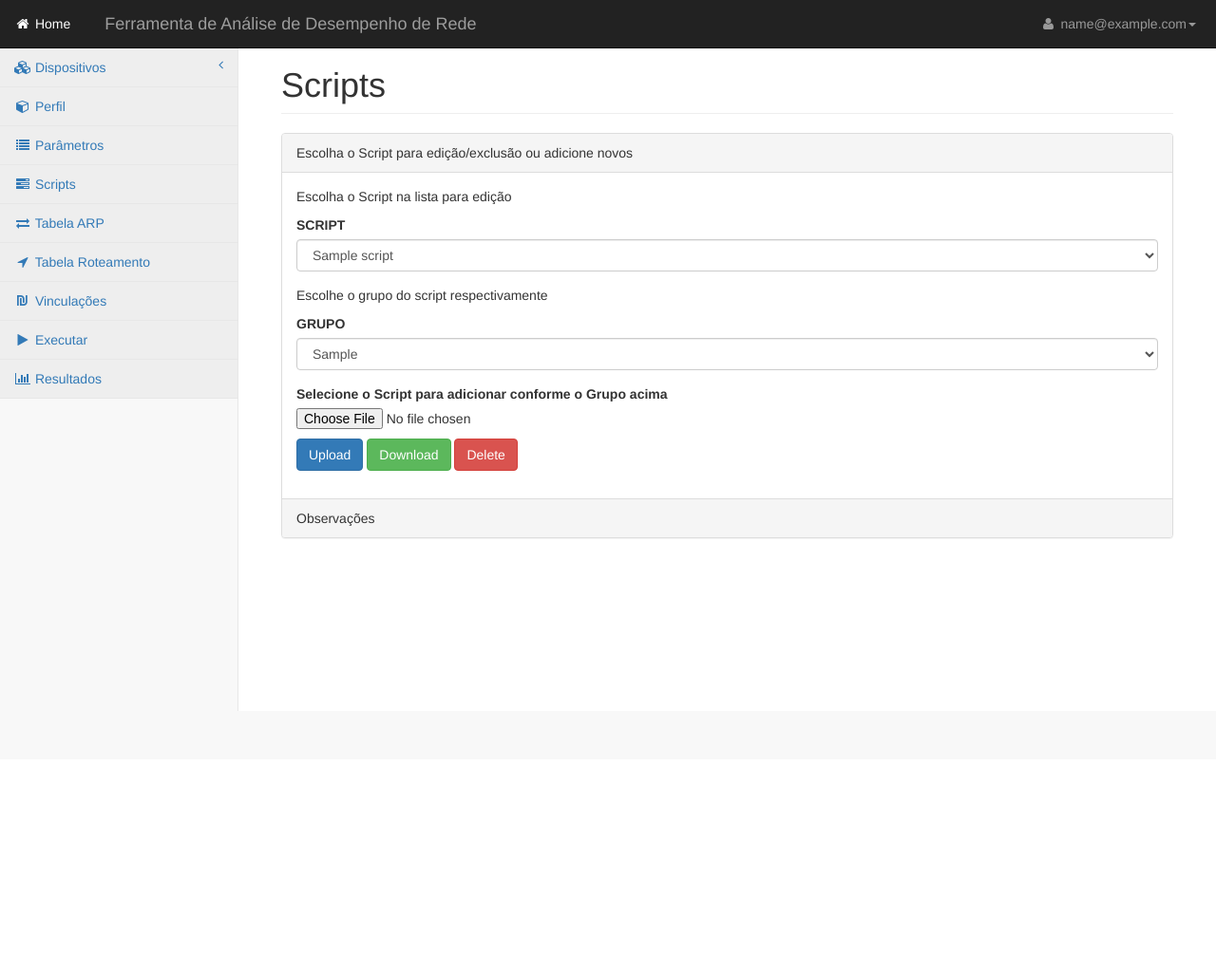
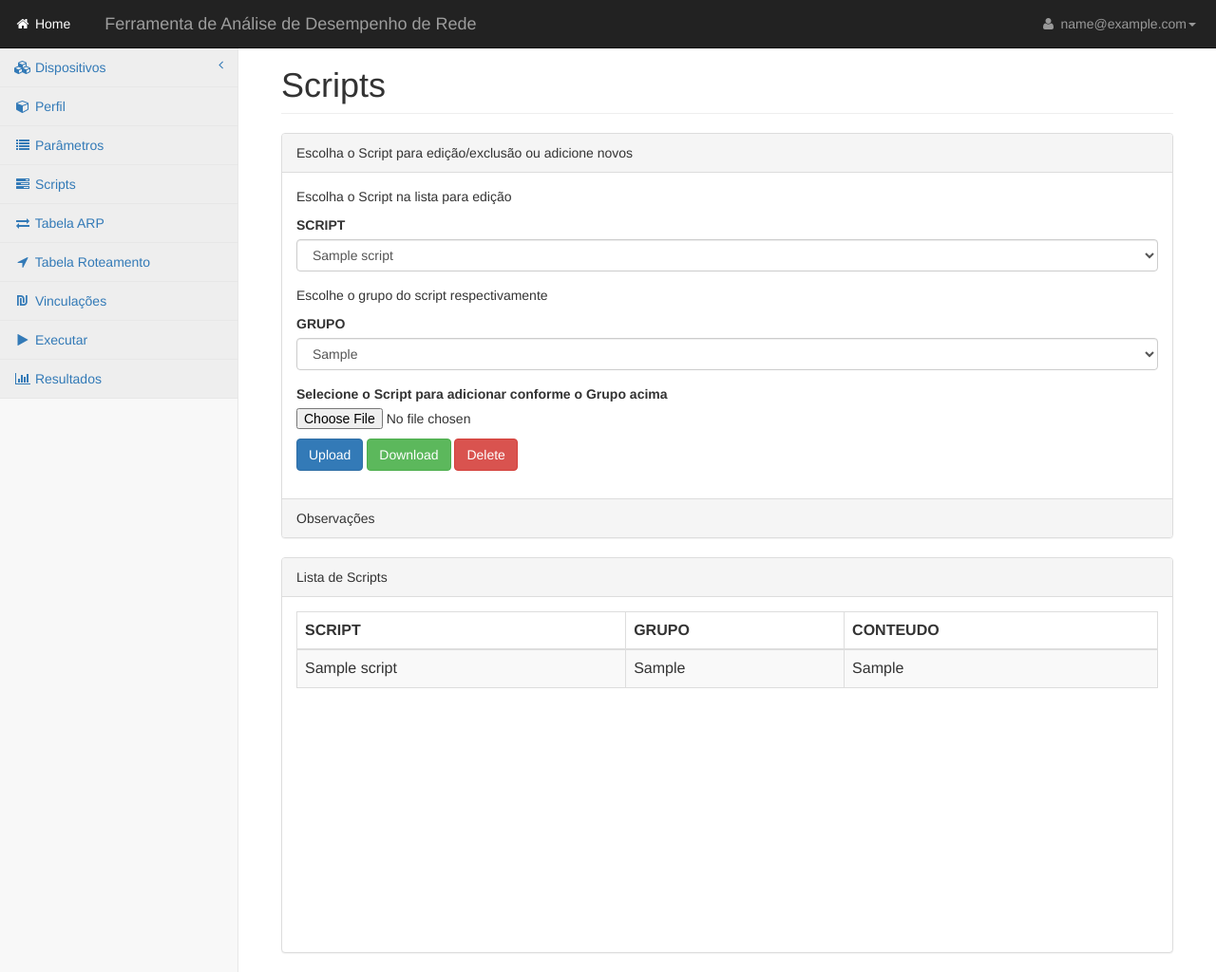
Before and after one commit to viniciustrainotti/tcc-frontend-perform-network, a PHP site: page /slimtest/scripts.php in a window 1280 px wide. Shown: the whole page at 95% size. Before the commit the page ends 749 px from the top, so only its background shows below. Run offline with PHP 8.4, Linux system fonts and the light colour scheme; the visitor is signed in with stand-in values (Sample User, id 1); tables that the repository leaves empty or names only in its code hold one stand-in row (values such as "Sample post"); some libraries are stand-ins or nearby versions.

Commit message:
adicionado listagem dos scripts

```diff
--- a/scripts.php
+++ b/scripts.php
@@ -237,6 +237,45 @@ $email = $_SESSION["email"];
 						</div>
 					</div>
 					<!-- /.col-lg-1 -->
+					<div class="col-lg-12">
+						<div class="panel panel-default">
+							<div class="panel-heading">
+								Lista de Scripts
+							</div>
+							<div class="panel-body">
+                                <div style="overflow: auto; width: auto; height: 344px">
+                                    <table class="table table-striped table-bordered table-hover">
+                                        <thead>
+                                            <tr>
+                                                <th>SCRIPT</th>
+                                                <th>GRUPO</th>
+												<th>CONTEUDO</th>
+                                            </tr>
+                                        </thead>
+                                        <tbody>
+										<?php
+
+										require_once('dbconnect.php');
+
+										$query = "SELECT nomescript, gruposcript, conteudo FROM scripts ORDER BY idscripts";
+										$result = $mysqli->query($query);
+
+										while($row = $result->fetch_assoc()){
+											$data[] = $row;
+											$nomescript = $row["nomescript"];
+											$gruposcript = $row["gruposcript"];
+											$conteudo = $row["conteudo"];
+
+
+											echo "<tr><td>".$nomescript."</td><td>".$gruposcript."</td><td>".$conteudo."</td></tr>";
+										}?>
+                                        </tbody>
+                                    </table>
+                                </div>
+                                <!-- /.table-responsive -->
+                            </div>
+						</div>
+					</div>
 				</div>
 			</div>
 		</div>
```
